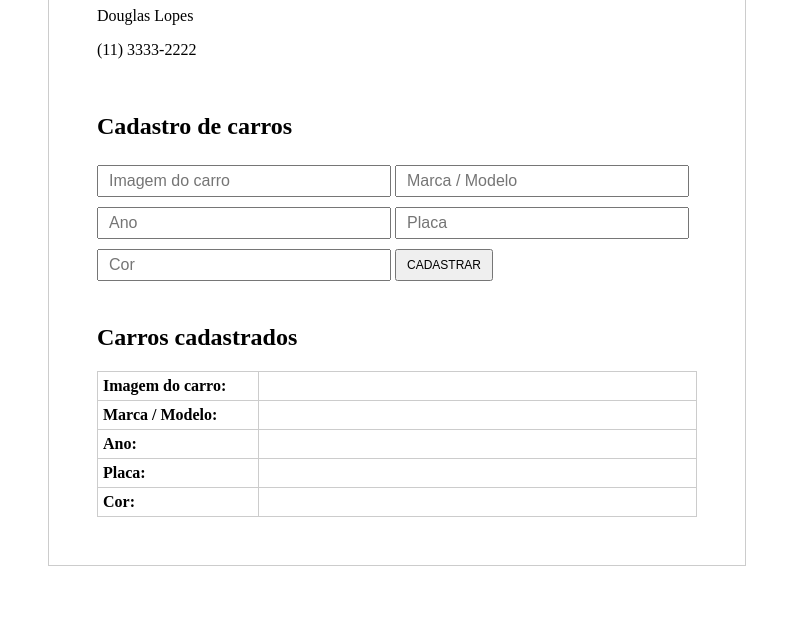
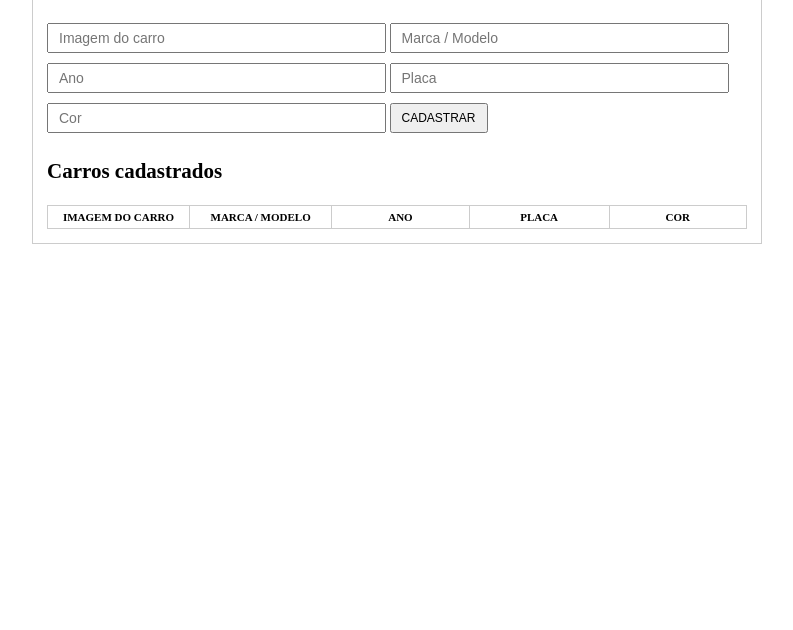
Before and after one commit to DouglasAmarelo/js-ninja, a plain HTML site: page challenge-29/index.html in a window 1280 px wide. Shown: the part 170-800 px from the top of the page, without its empty margins (243-1036 px from the left). Drawn offline with Linux system fonts and the light colour scheme.

Commit message:
challenge 29

```diff
--- a/challenge-29/challenge-29.js
+++ b/challenge-29/challenge-29.js
@@ -43,6 +43,7 @@
 		var $cor        = doc.querySelector('[data-js="cor"]');
 		var $cadastrar  = doc.querySelector('[data-js="cadastrar"]');
 
+		var $table = doc.querySelector('.table');
 		var tdImagem      = doc.querySelector('.td-imagem');
 		var tdMarcaModelo = doc.querySelector('.td-marca-modelo');
 		var tdAno         = doc.querySelector('.td-ano');
@@ -62,14 +63,14 @@
 		getData();
 
 		function parseData() {
-			var result;
+			var result = '';
 
 			if ( ajax.readyState === 4 && ajax.status === 200 ) {
 				try {
 					result = JSON.parse( ajax.responseText );
 				}
 				catch(e) {
-					result = null;
+					console.log('Errooooo: ' + e);
 				}
 			}
 
@@ -84,17 +85,28 @@
 
 		function handleSubmit( event ) {
 			event.preventDefault();
+
+			if ( $imagem.value === '' || $marca.value === '' || $ano.value === '' || $placa.value === '' || $cor.value === '' ) {
+				alert('Favor preencher todos os campos');
+
+				return;
+			}
 			updateTable();
 		}
 
 		function updateTable() {
-			tdImagem.textContent = $imagem.value;
-			tdMarcaModelo.textContent = $marca.value;
-			tdAno.textContent = $ano.value;
-			tdPlaca.textContent = $placa.value;
-			tdCor.textContent = $cor.value;
+			var template = `
+				<td>${ $imagem.value }</td>
+				<td>${ $marca.value }</td>
+				<td>${ $ano.value }</td>
+				<td>${ $placa.value }</td>
+				<td>${ $cor.value }</td>
+			`;
+			var $tr = doc.createElement('tr');
+
+			$tr.innerHTML = template;
+			$table.appendChild( $tr );
 		}
-
 	}
 
 	app();
--- a/challenge-29/index.html
+++ b/challenge-29/index.html
@@ -6,25 +6,29 @@
 	<meta http-equiv="X-UA-Compatible" content="ie=edge">
 	<title>Challenge 29</title>
 	<style>
+		body {
+			font-size: 14px;
+		}
 		.main {
 			border: 1px solid #ccc;
-			margin: 3em auto;
-			max-width: 600px;
-			padding: 3em;
+			margin: 1em auto;
+			max-width: 700px;
+			padding: 1em;
 		}
 		input {
 			vertical-align: top;
 			width: 45%;
 		}
 
-		input[type="text"] {
+		input[type="text"],
+		input[type="url"] {
 			font-size: 1em;
 			padding: 5px 10px;
 			margin: 5px 0;
 		}
 		button[type="submit"] {
 			font-size: 12px;
-			padding: 7px 10px;
+			padding: 6px 10px;
 			margin-top: 5px;
 			text-transform: uppercase;
 		}
@@ -37,7 +41,17 @@
 			border: 1px solid #ccc;
 			padding: 5px;
 		}
-		th { width: 150px; }
+
+		th {
+			font-size: 11px;
+			text-align: center;
+			text-transform: uppercase;
+			width: 150px;
+		}
+
+		h1 { margin: 0 0 .5em 0; }
+		h2 { margin: 1em 0; }
+
 	</style>
 </head>
 <body>
@@ -47,12 +61,10 @@
 		<p class="nome-empresa">Nome: <span></span></p>
 		<p class="telefone-empresa">Telefone: <span></span></p>
 
-		<br>
-
 		<h2>Cadastro de carros</h2>
 		<form data-js="form-carros">
 			<div>
-				<input type="text" name="" id="" data-js="imagem" placeholder="Imagem do carro">
+				<input type="url" name="" id="" data-js="imagem" placeholder="Imagem do carro">
 
 				<input type="text" name="" id="" data-js="marca-modelo" placeholder="Marca / Modelo">
 
@@ -66,31 +78,23 @@
 			</div>
 		</form>
 
-		<br>
-
 		<h2>Carros cadastrados</h2>
 
 		<table class="table">
 			<tr>
-				<th>Imagem do carro: </th>
+				<th>Imagem do carro</th>
+				<th>Marca / Modelo</th>
+				<th>Ano</th>
+				<th>Placa</th>
+				<th>Cor</th>
+			</tr>
+			<!-- <tr>
 				<td class="td-imagem"></td>
-			</tr>
-			<tr>
-				<th>Marca / Modelo: </th>
 				<td class="td-marca-modelo"></td>
-			</tr>
-			<tr>
-				<th>Ano: </th>
 				<td class="td-ano"></td>
-			</tr>
-			<tr>
-				<th>Placa: </th>
 				<td class="td-placa"></td>
-			</tr>
-			<tr>
-				<th>Cor: </th>
 				<td class="td-cor"></td>
-			</tr>
+			</tr> -->
 		</table>
 	</div>
 
```
